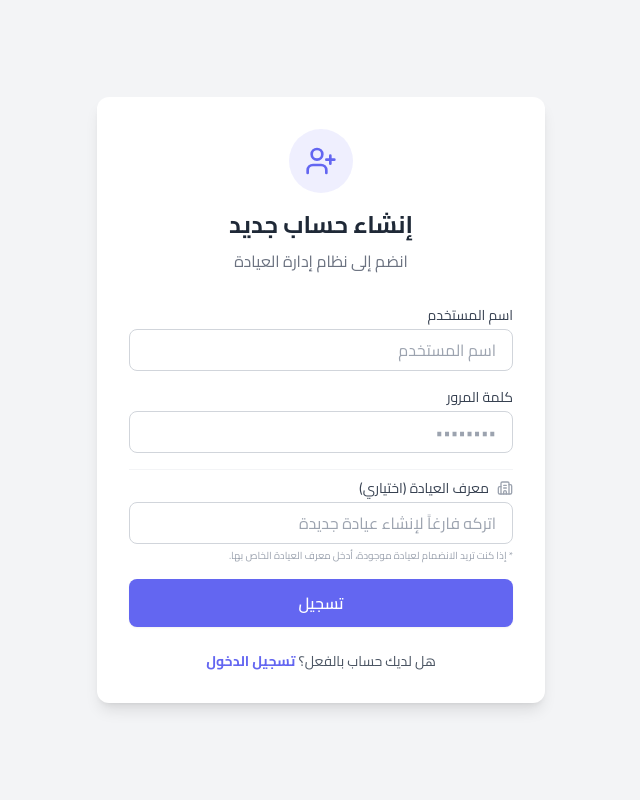
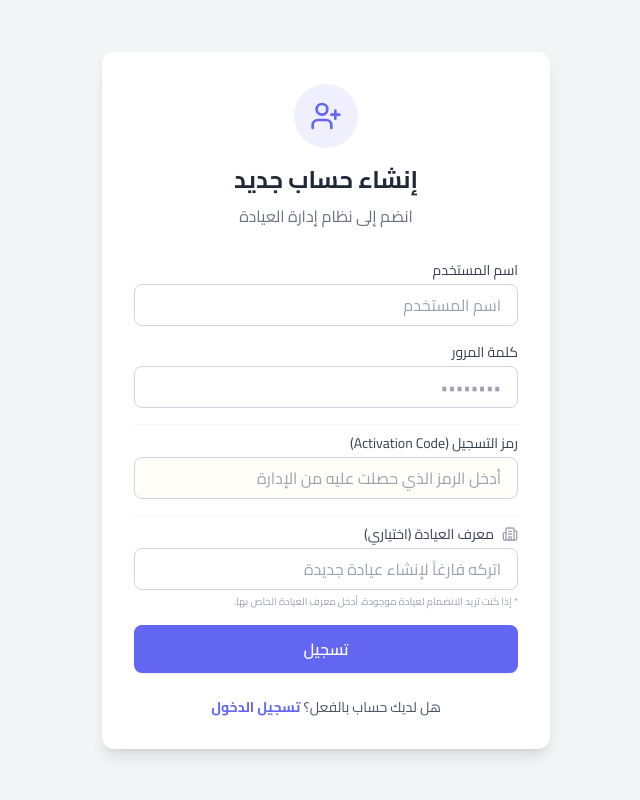
Before and after one commit to salama05/veterinary-dashboard, a React (Vite) app in the folder client/: page /register in a window 1280 px wide. Shown: the whole page, without its empty margins (376-1016 px from the left). Built offline with nearby package versions, Linux system fonts and the light colour scheme; no server answers.

Commit message:
feat: enforce registration activation code for security

```diff
--- a/client/src/pages/Register.tsx
+++ b/client/src/pages/Register.tsx
@@ -8,6 +8,7 @@ const Register = () => {
     const [username, setUsername] = useState('');
     const [password, setPassword] = useState('');
     const [clinicId, setClinicId] = useState('');
+    const [inviteCode, setInviteCode] = useState('');
     const [error, setError] = useState('');
     const { login } = useContext(AuthContext)!;
     const navigate = useNavigate();
@@ -20,7 +21,8 @@ const Register = () => {
             const { data } = await api.post('/auth/register', {
                 username,
                 password,
-                clinicId: clinicId || undefined // If empty, backend generates one
+                clinicId: clinicId || undefined, // If empty, backend generates one
+                inviteCode
             });
             login(data);
             navigate('/');
@@ -71,6 +73,18 @@ const Register = () => {
                         />
                     </div>
 
+                    <div className="pt-2 border-t border-gray-100">
+                        <label className="block text-sm font-medium text-gray-700 mb-1">رمز التسجيل (Activation Code)</label>
+                        <input
+                            type="text"
+                            required
+                            value={inviteCode}
+                            onChange={(e) => setInviteCode(e.target.value)}
+                            className="w-full px-4 py-2 border border-gray-300 rounded-lg focus:ring-2 focus:ring-primary focus:border-transparent outline-none transition-all bg-yellow-50/30"
+                            placeholder="أدخل الرمز الذي حصلت عليه من الإدارة"
+                        />
+                    </div>
+
                     {!hideClinicId && (
                         <div className="pt-2 border-t border-gray-100 mt-2">
                             <label className="block text-sm font-medium text-gray-700 mb-1 flex items-center gap-2">
```
Also changed, not shown: 1 other file (tests, documents, lock files or other folders).
